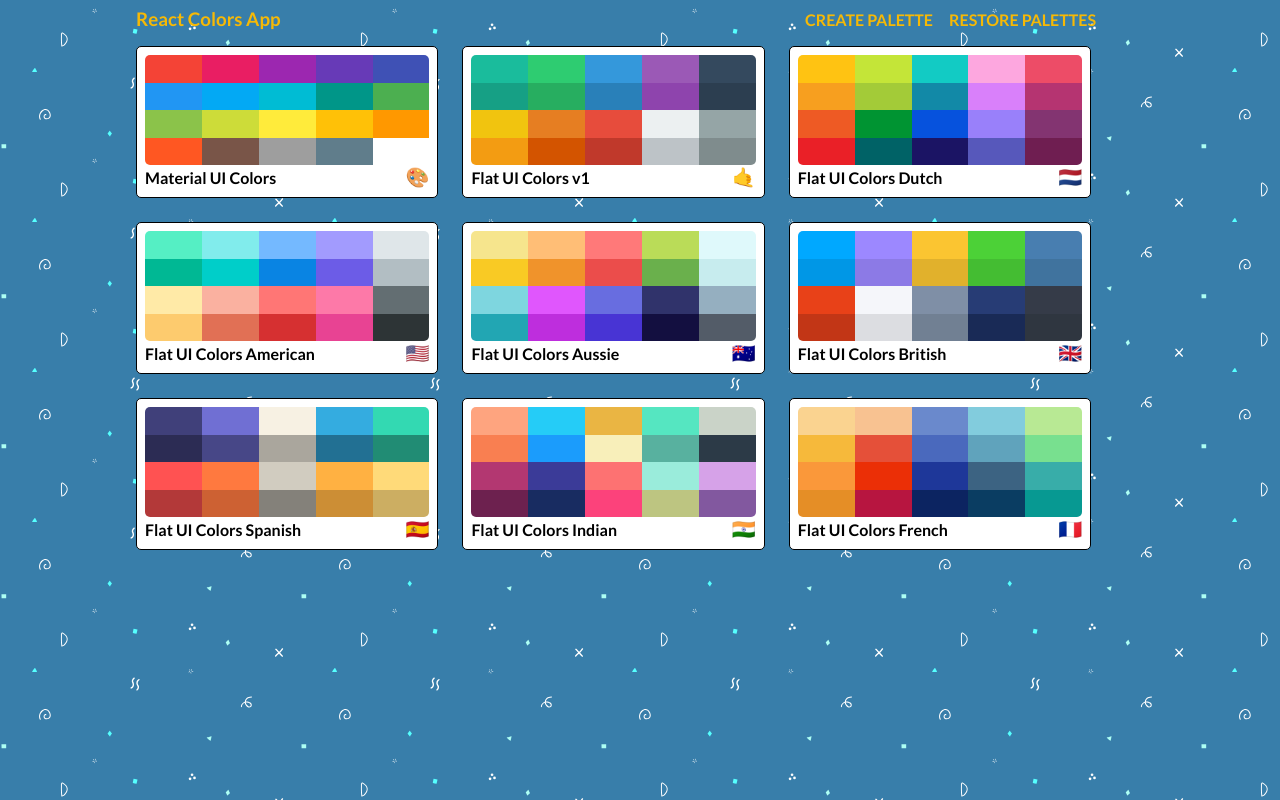
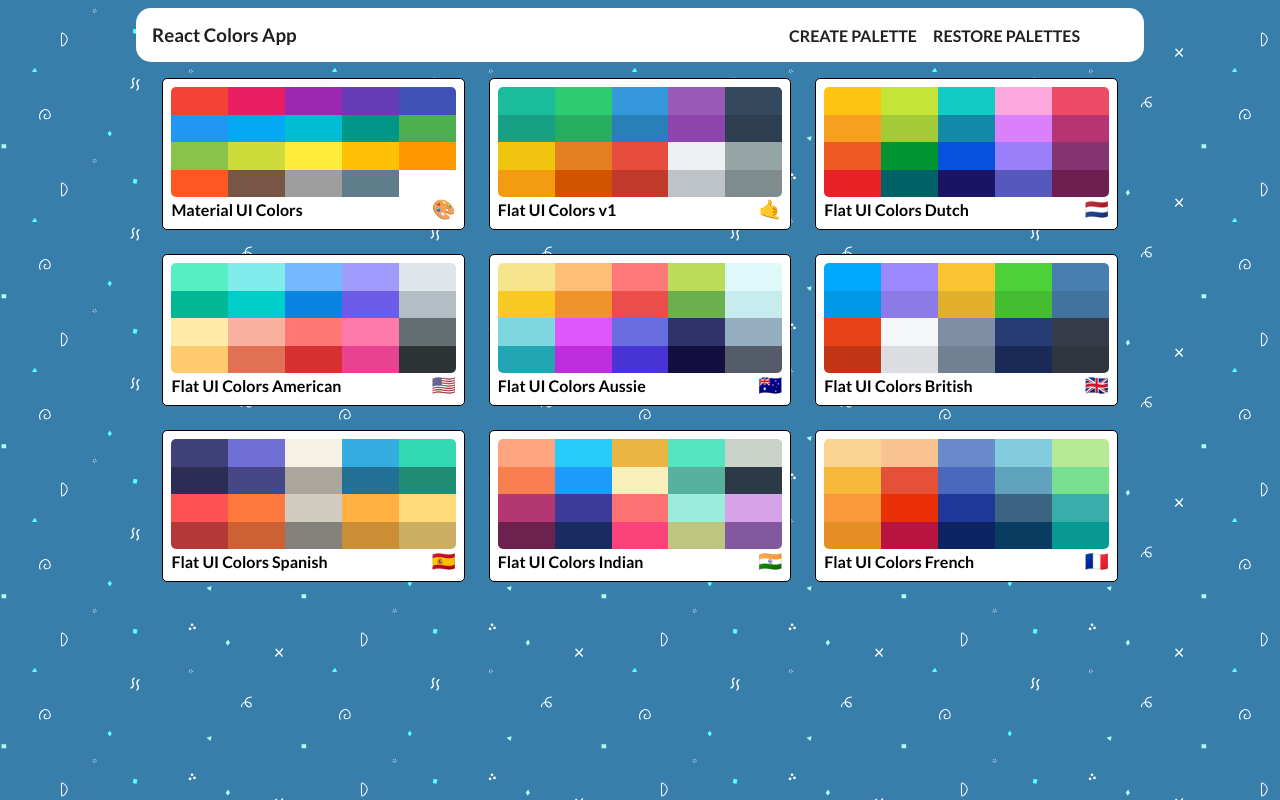
Before and after one commit to SKP-000/react-color-app, a React (Create React App) app: page / in a window 1280 px wide. Built offline with nearby package versions, Linux system fonts and the light colour scheme.

Commit message:
:lipstick: Style navbar and palettes

```diff
--- a/src/styles/PaletteListStyles.js
+++ b/src/styles/PaletteListStyles.js
@@ -49,10 +49,13 @@ export const Nav = styled.nav`
   display: flex;
   color: white;
   width: 100%;
+  border-radius: 15px;
   justify-content: space-between;
   align-items: center;
   margin-bottom: 1rem;
-  color: #f6b906;
+  background-color: #fff;
+  padding: 1rem;
+  color: #202020;
 
   a {
     text-decoration: none;
@@ -93,6 +96,7 @@ export const Palettes = styled(TransitionGroup)`
   box-sizing: border-box;
   width: 100%;
   display: grid;
+  justify-content: center;
   grid-template-columns: repeat(3, 30%);
   grid-gap: 1.5rem;
 
```
